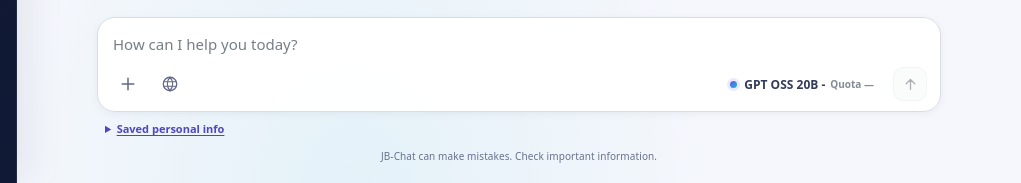
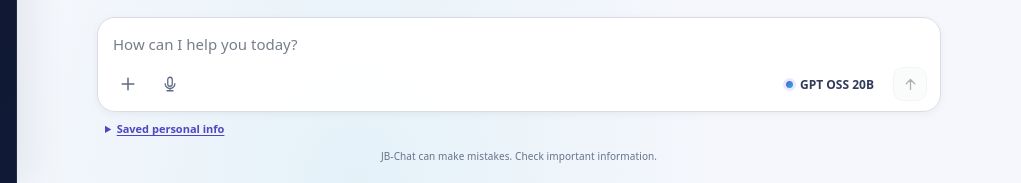
Before and after one commit to Frontend-Developerr-NEC/CHAT-JB, a plain HTML site: page static/index.html in a window 1280 px wide. Shown: the part 617-800 px from the top of the page, 259-1280 px from the left. Drawn offline with Linux system fonts and the light colour scheme; no server answers.

Commit message:
Add files via upload

```diff
--- a/static/app.js
+++ b/static/app.js
@@ -312,8 +312,8 @@
 
     function updateSelectedModelLabel() {
       const percent = modelQuotas[selectedModel]?.requests_used_percent;
-      selectedModelTitle.textContent = `${getModelLabel(selectedModel)} -`;
-      selectedModelQuota.textContent = typeof percent === "number" ? `${percent}% used` : "Quota —";
+      selectedModelTitle.textContent = `${getModelLabel(selectedModel)}`;
+      // selectedModelQuota.textContent = typeof percent === "number" ? `${percent}% used` : "Quota —";
       selectedModelName.title = typeof percent === "number"
         ? `${getModelLabel(selectedModel)} · ${percent}% of daily requests used`
         : `${getModelLabel(selectedModel)} · request quota not reported yet`;
--- a/static/index.html
+++ b/static/index.html
@@ -72,13 +72,13 @@
                 <svg width="20" height="20" viewBox="0 0 24 24" fill="none" aria-hidden="true"><path d="M12 5v14M5 12h14" stroke="currentColor" stroke-width="1.8" stroke-linecap="round"/></svg>
               </button>
               <button class="translate-button" id="translateButton" type="button" aria-label="Translate speech into the composer" title="Translate speech">
-                <svg width="18" height="18" viewBox="0 0 24 24" fill="none" aria-hidden="true"><path d="M12 21a9 9 0 1 0 0-18 9 9 0 0 0 0 18Z" stroke="currentColor" stroke-width="1.7"/><path d="M3.6 9h16.8M3.6 15h16.8M12 3c2.3 2.4 3.5 5.4 3.5 9s-1.2 6.6-3.5 9c-2.3-2.4-3.5-5.4-3.5-9S9.7 5.4 12 3Z" stroke="currentColor" stroke-width="1.5"/></svg>
+                <svg width="18" height="18" viewBox="0 0 24 24" fill="none" aria-hidden="true"><rect x="9" y="3" width="6" height="12" rx="3" stroke="currentColor" stroke-width="1.7"/><path d="M5.5 11.5a6.5 6.5 0 0 0 13 0M12 18v3m-4 0h8" stroke="currentColor" stroke-width="1.7" stroke-linecap="round"/></svg>
               </button>
               <button class="model-pill" id="modelButton" type="button" aria-haspopup="dialog" aria-controls="modelDialog">
                 <span class="status-dot"></span>
                 <span id="selectedModelName">
                   <span class="selected-model-title"></span>
-                  <span class="selected-model-quota"></span>
+                  <!-- <span class="selected-model-quota"></span> -->
                 </span>
               </button>
               <button class="send-button" id="sendButton" type="submit" aria-label="Send message" disabled>
```
